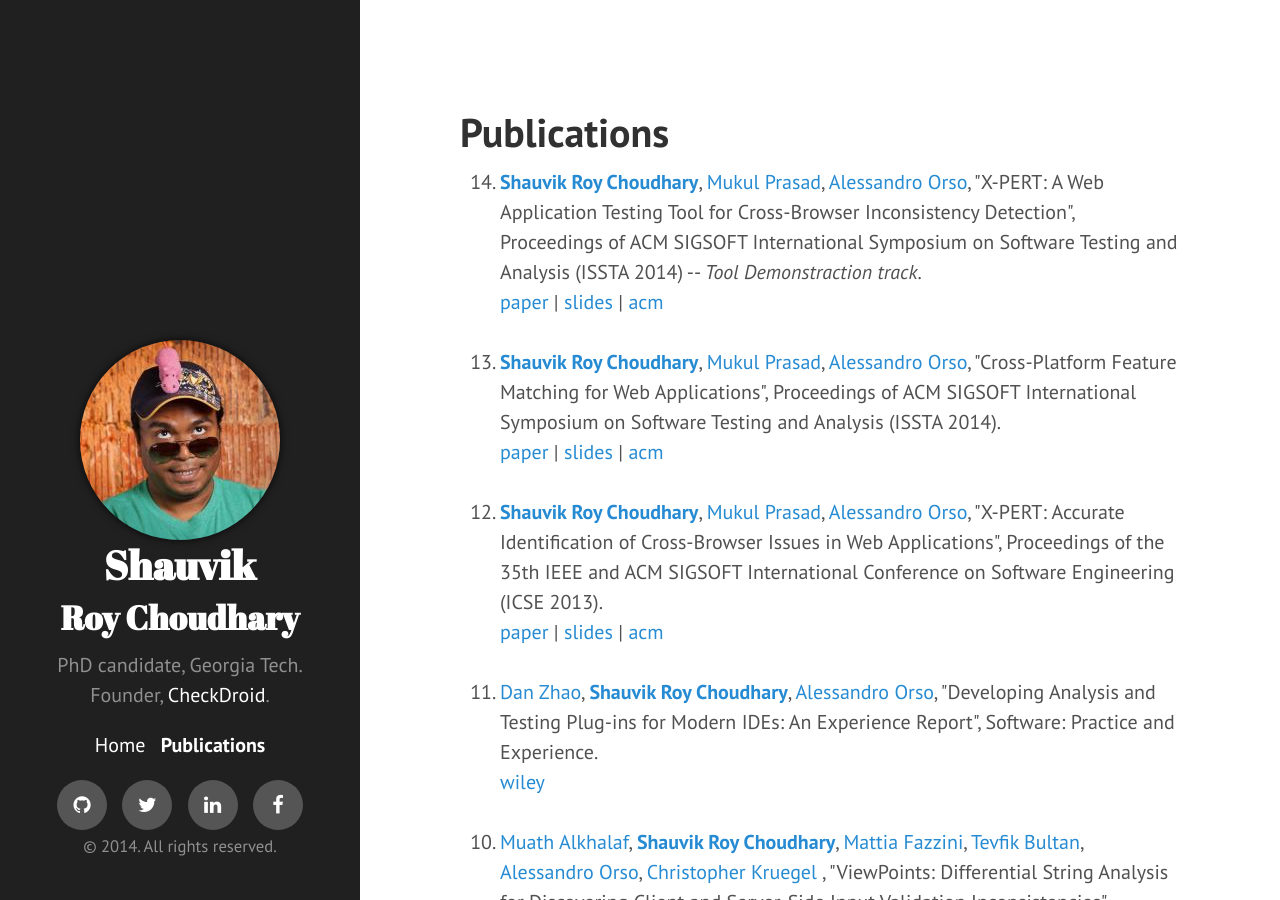
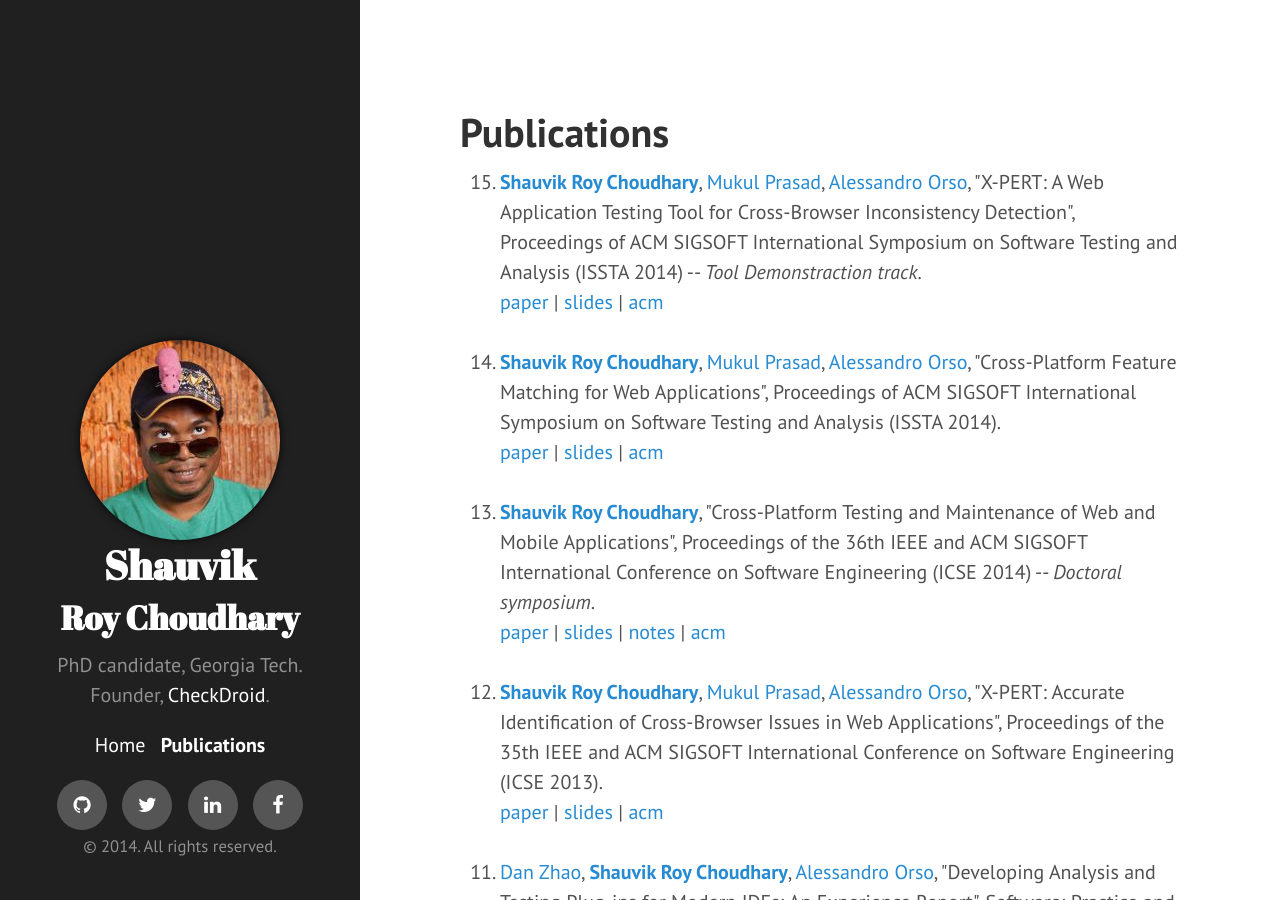
Before and after one commit to shauvik/shauvik.github.io, a Jekyll site: the page built from publications.html, in a window 1280 px wide and 900 px high. Built offline with Jekyll 4.4.1, drawn with Linux system fonts in a browser that asks for light colours; nearby versions of some CDN libraries; Markdown is read by kramdown in place of the engine named in the settings.

Commit message:
Adding ICSE doctoral symposium information

```diff
--- a/publications.html
+++ b/publications.html
@@ -7,57 +7,66 @@ title: Publications
 
 <ol reversed>
 
-<li><a><b>Shauvik Roy Choudhary</b></a>, <a href="http://www.flacp.fujitsulabs.com/~mprasad/">Mukul Prasad</a>, <a href="/~orso">Alessandro Orso</a>, "X-PERT: A Web Application Testing Tool for Cross-Browser Inconsistency Detection", Proceedings of ACM SIGSOFT International Symposium on Software Testing and Analysis (ISSTA 2014) -- <i>Tool Demonstraction track</i>.</li>
+<li><a><b>Shauvik Roy Choudhary</b></a>, <a href="http://www.flacp.fujitsulabs.com/~mprasad/">Mukul Prasad</a>, <a href="http://www.cc.gatech.edu/~orso/">Alessandro Orso</a>, "X-PERT: A Web Application Testing Tool for Cross-Browser Inconsistency Detection", Proceedings of ACM SIGSOFT International Symposium on Software Testing and Analysis (ISSTA 2014) -- <i>Tool Demonstraction track</i>.</li>
 <a href="/public/pubs/roychoudhary14issta_tool.pdf">paper</a> |
 <a href="#">slides</a> |
 <a href="http://dl.acm.org/citation.cfm?id=">acm</a><br><br>
 
-<li><a><b>Shauvik Roy Choudhary</b></a>, <a href="http://www.flacp.fujitsulabs.com/~mprasad/">Mukul Prasad</a>, <a href="/~orso">Alessandro Orso</a>, "Cross-Platform Feature Matching for Web Applications", Proceedings of ACM SIGSOFT International Symposium on Software Testing and Analysis (ISSTA 2014).</li>
+<li><a><b>Shauvik Roy Choudhary</b></a>, <a href="http://www.flacp.fujitsulabs.com/~mprasad/">Mukul Prasad</a>, <a href="http://www.cc.gatech.edu/~orso/">Alessandro Orso</a>, "Cross-Platform Feature Matching for Web Applications", Proceedings of ACM SIGSOFT International Symposium on Software Testing and Analysis (ISSTA 2014).</li>
 <a href="/public/pubs/roychoudhary14issta.pdf">paper</a> |
 <a href="#">slides</a> |
 <a href="http://dl.acm.org/citation.cfm?id=">acm</a><br><br>
 
-<li><a><b>Shauvik Roy Choudhary</b></a>, <a href="http://www.flacp.fujitsulabs.com/~mprasad/">Mukul Prasad</a>, <a href="/~orso">Alessandro Orso</a>, "X-PERT: Accurate Identification of Cross-Browser Issues in Web Applications", Proceedings of the 35th IEEE and ACM SIGSOFT International Conference on Software Engineering (ICSE 2013).</li>
+
+<li><a><b>Shauvik Roy Choudhary</b></a>, "Cross-Platform Testing and Maintenance of Web and Mobile
+Applications", Proceedings of the 36th IEEE and ACM SIGSOFT International Conference on Software Engineering (ICSE 2014) -- <i>Doctoral symposium</i>.</li>
+<a href="/public/pubs/roychoudhary14icse_ds.pdf">paper</a> |
+<a href="/public/pubs/roychoudhary14icse_ds_slides.pdf">slides</a> |
+<a href="/public/pubs/ICSE2014_DS_Notes.html">notes</a> |
+<a href="http://dl.acm.org/citation.cfm?id=">acm</a><br><br>
+
+
+<li><a><b>Shauvik Roy Choudhary</b></a>, <a href="http://www.flacp.fujitsulabs.com/~mprasad/">Mukul Prasad</a>, <a href="http://www.cc.gatech.edu/~orso/">Alessandro Orso</a>, "X-PERT: Accurate Identification of Cross-Browser Issues in Web Applications", Proceedings of the 35th IEEE and ACM SIGSOFT International Conference on Software Engineering (ICSE 2013).</li>
 <a href="/public/pubs/roychoudhary13icse_cr.pdf">paper</a> | <a href="/public/pubs/roychoudhary13icse.pptx">slides</a> | <a href="http://dl.acm.org/citation.cfm?id=2486788.2486881">acm</a><br><br>
 
-<li><a>Dan Zhao</a>, <a><b>Shauvik Roy Choudhary</b></a>, <a href="/~orso">Alessandro Orso</a>, "Developing Analysis and Testing Plug-ins for Modern IDEs: An Experience Report", Software: Practice and Experience.</li>
+<li><a>Dan Zhao</a>, <a><b>Shauvik Roy Choudhary</b></a>, <a href="http://www.cc.gatech.edu/~orso/">Alessandro Orso</a>, "Developing Analysis and Testing Plug-ins for Modern IDEs: An Experience Report", Software: Practice and Experience.</li>
 <a href="http://dx.doi.org/10.1002/spe.2157">wiley</a><br><br>
 
-<li><a href="http://www.cs.ucsb.edu/~muath/">Muath Alkhalaf</a>, <a><b>Shauvik Roy Choudhary</b></a>, <a href="http://www.linkedin.com/pub/mattia-fazzini/21/348/8">Mattia Fazzini</a>, <a href="http://www.cs.ucsb.edu/~bultan/">Tevfik Bultan</a>, <a href="/~orso">Alessandro Orso</a>, <a href="http://www.cs.ucsb.edu/~chris/">Christopher Kruegel</a> , "ViewPoints: Differential String Analysis for Discovering Client and Server-Side Input Validation Inconsistencies", Proceedings of the ACM SIGSOFT International Symposium on Software Testing and Analysis (ISSTA 2012).</li>
+<li><a href="http://www.cs.ucsb.edu/~muath/">Muath Alkhalaf</a>, <a><b>Shauvik Roy Choudhary</b></a>, <a href="http://www.linkedin.com/pub/mattia-fazzini/21/348/8">Mattia Fazzini</a>, <a href="http://www.cs.ucsb.edu/~bultan/">Tevfik Bultan</a>, <a href="http://www.cc.gatech.edu/~orso/">Alessandro Orso</a>, <a href="http://www.cs.ucsb.edu/~chris/">Christopher Kruegel</a> , "ViewPoints: Differential String Analysis for Discovering Client and Server-Side Input Validation Inconsistencies", Proceedings of the ACM SIGSOFT International Symposium on Software Testing and Analysis (ISSTA 2012).</li>
 <a href="/public/pubs/alkhalaf12issta.pdf">paper</a> | <a href="/public/pubs/alkhalaf12issta.pptx">slides</a>| <a href="http://dx.doi.org/10.1145/2338965.2336760">acm</a><br><br>
 
 
-<li><a><b>Shauvik Roy Choudhary</b></a>, <a href="http://www.flacp.fujitsulabs.com/~mprasad/">Mukul Prasad</a>, <a href="/~orso">Alessandro Orso</a>, "CrossCheck: Combining Crawling and Differencing To Better Detect Cross-browser Incompatibilities in Web Applications", 5th IEEE International Conference on Software Testing, Verification and Validation (ICST 2012).</li>
+<li><a><b>Shauvik Roy Choudhary</b></a>, <a href="http://www.flacp.fujitsulabs.com/~mprasad/">Mukul Prasad</a>, <a href="http://www.cc.gatech.edu/~orso/">Alessandro Orso</a>, "CrossCheck: Combining Crawling and Differencing To Better Detect Cross-browser Incompatibilities in Web Applications", 5th IEEE International Conference on Software Testing, Verification and Validation (ICST 2012).</li>
 <a href="/public/pubs/roychoudhary12icst.pdf">paper</a> | <a href="/public/pubs/roychoudhary12icst.pptx">slides</a> | <a href="http://doi.ieeecomputersociety.org/10.1109/ICST.2012.97">ieee</a><br><br>
 
-<li><a><b>Shauvik Roy Choudhary</b></a>, <a>Dan Zhao</a>, <a>Husayn Versee</a>, <a href="/~orso">Alessandro Orso</a>, "WATER: Web Application TEst Repair", First International Workshop on End-to-End Test Script Engineering (ETSE 2011). </li>
+<li><a><b>Shauvik Roy Choudhary</b></a>, <a>Dan Zhao</a>, <a>Husayn Versee</a>, <a href="http://www.cc.gatech.edu/~orso/">Alessandro Orso</a>, "WATER: Web Application TEst Repair", First International Workshop on End-to-End Test Script Engineering (ETSE 2011). </li>
 <a href="/public/pubs/roychoudhary11etse.pdf">paper</a> | <a href="#">acm</a> | <a href="/public/pubs/WATER.pptx">slides</a><br><br>
 
-<li><a href="http://www-bcf.usc.edu/~halfond/">William G.J. Halfond</a>, <a><b>Shauvik Roy Choudhary</b></a>, <a href="/~orso">Alessandro Orso</a>, "Improving Penetration Testing through Static and Dynamic Analysis,"
+<li><a href="http://www-bcf.usc.edu/~halfond/">William G.J. Halfond</a>, <a><b>Shauvik Roy Choudhary</b></a>, <a href="http://www.cc.gatech.edu/~orso/">Alessandro Orso</a>, "Improving Penetration Testing through Static and Dynamic Analysis,"
 The Journal of Software Testing, Verification and Reliability, 2011</li>
 <a href="/public/pubs/halfond11stvr.pdf">paper</a> | <a href="http://onlinelibrary.wiley.com/doi/10.1002/stvr.450/abstract">wiley</a> <br><br>
 
-<li><a><b>Shauvik Roy Choudhary</b></a>, <a>Jeremy Duvall</a><a>, </a><a href="/~wjin6">Wei Jin</a>, <a>Dan Zhao</a>, <a href="/~orso">Alessandro Orso</a>, "Platform Support for Developing Testing and Analysis Plug-ins", 1st International Workshop on developing Tools as Plug-ins (TOPI 2011)</li>
+<li><a><b>Shauvik Roy Choudhary</b></a>, <a>Jeremy Duvall</a><a>, </a><a href="/~wjin6">Wei Jin</a>, <a>Dan Zhao</a>, <a href="http://www.cc.gatech.edu/~orso/">Alessandro Orso</a>, "Platform Support for Developing Testing and Analysis Plug-ins", 1st International Workshop on developing Tools as Plug-ins (TOPI 2011)</li>
 <a href="/public/pubs//roychoudhary11topi.pdf">paper</a> | <a href="http://portal.acm.org/citation.cfm?id=1984714">acm</a> | <a href="/public/pubs/roychoudhary11topi.pptx">slides</a><br><br>
 
 <li><a><b>Shauvik Roy Choudhary</b></a>, "Detecting Cross-browser Issues in Web Applications", 33rd International Conference on Software Engineering (ICSE 2011) -- <i>Student research competition.</i></li>
 <i style="color:red">First prize at 2011 ACM SigSoft Student Research Competition</i><br>
 <a href="/public/pubs/roychoudhary11icse-src.pdf">paper</a> | <a href="http://portal.acm.org/citation.cfm?id=1986024">acm</a> |  pictures: [<a href="pics/SRC_medal.jpg">gold medal</a>, <a href="pics/SRC_stage.jpg">@stage</a>]<br><br>
 
-<li><a><b>Shauvik Roy Choudhary</b></a>, <a>Husayn Versee</a><a>, </a><a href="/~orso">Alessandro Orso</a>, "A Cross-browser Web Application Testing Tool", 26th IEEE International Conference on Software Maintenance (ICSM 2010) -- <i>Formal research demonstration.</i></li>
+<li><a><b>Shauvik Roy Choudhary</b></a>, <a>Husayn Versee</a><a>, </a><a href="http://www.cc.gatech.edu/~orso/">Alessandro Orso</a>, "A Cross-browser Web Application Testing Tool", 26th IEEE International Conference on Software Maintenance (ICSM 2010) -- <i>Formal research demonstration.</i></li>
 <a href="/public/pubs/roychoudhary10icsm_tool.pdf">paper</a> | <a href="webdiff.php">tool</a> | <a href="http://doi.ieeecomputersociety.org/10.1109/ICSM.2010.5609728">ieee</a>
 <br><br>
 
-<li><a><b>Shauvik Roy Choudhary</b></a>, <a>Husayn Versee</a><a>, </a><a href="/~orso">Alessandro Orso</a>, "WebDiff: Automated Identification of Cross-browser Issues in Web Applications", International Conference on Software Maintenance (ICSM 2010)</li>
+<li><a><b>Shauvik Roy Choudhary</b></a>, <a>Husayn Versee</a><a>, </a><a href="http://www.cc.gatech.edu/~orso/">Alessandro Orso</a>, "WebDiff: Automated Identification of Cross-browser Issues in Web Applications", International Conference on Software Maintenance (ICSM 2010)</li>
 <a href="/public/pubs/roychoudhary10icsm.pdf">paper</a> | <a href="/public/pubs/roychoudhary10icsm.pptx">slides</a> | <a href="http://doi.ieeecomputersociety.org/10.1109/ICSM.2010.5609723">ieee</a>
 <br><br>
 
-<li><a><b>Shauvik Roy Choudhary</b></a>, <a href="/~orso">Alessandro Orso</a>, "Automated Client-Side Monitoring for Web Applications," icstw, pp.303-306, IEEE International Conference on
+<li><a><b>Shauvik Roy Choudhary</b></a>, <a href="http://www.cc.gatech.edu/~orso/">Alessandro Orso</a>, "Automated Client-Side Monitoring for Web Applications," icstw, pp.303-306, IEEE International Conference on
 Software Testing, Verification, and Validation Workshops, 2009 (WEBTEST 2009)</li>
 <a href="/public/pubs/roychoudhary09webtest.pdf">paper</a> | <a href="/public/pubs/roychoudhary09webtest.pptx">slides</a> | <a href="http://doi.ieeecomputersociety.org/10.1109/ICSTW.2009.44">ieee</a>
 <br><br>
 
-<li><a href="http://www-bcf.usc.edu/~halfond/">William G.J. Halfond</a>, <a><b>Shauvik Roy Choudhary</b></a>, <a href="/~orso">Alessandro Orso</a>, "Penetration Testing with Improved Input Vector Identification,"
+<li><a href="http://www-bcf.usc.edu/~halfond/">William G.J. Halfond</a>, <a><b>Shauvik Roy Choudhary</b></a>, <a href="http://www.cc.gatech.edu/~orso/">Alessandro Orso</a>, "Penetration Testing with Improved Input Vector Identification,"
 icst, pp.346-355, 2009 International Conference on Software Testing Verification and Validation, 2009</li>
 <a href="/public/pubs/halfond09icst.pdf">paper</a> | <a href="/public/pubs/halfond09icst.pptx">slides</a> | <a href="http://doi.ieeecomputersociety.org/10.1109/ICST.2009.26">ieee</a><br>
 
```
Also changed, not shown: public/pubs/ICSE2014_DS_Notes.html (added, +217 -0 lines), 1 other file.
